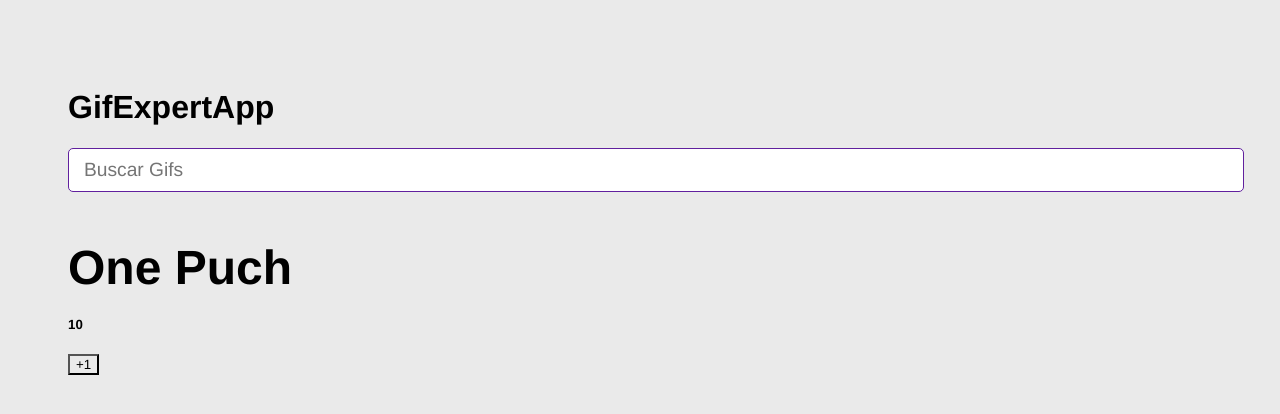
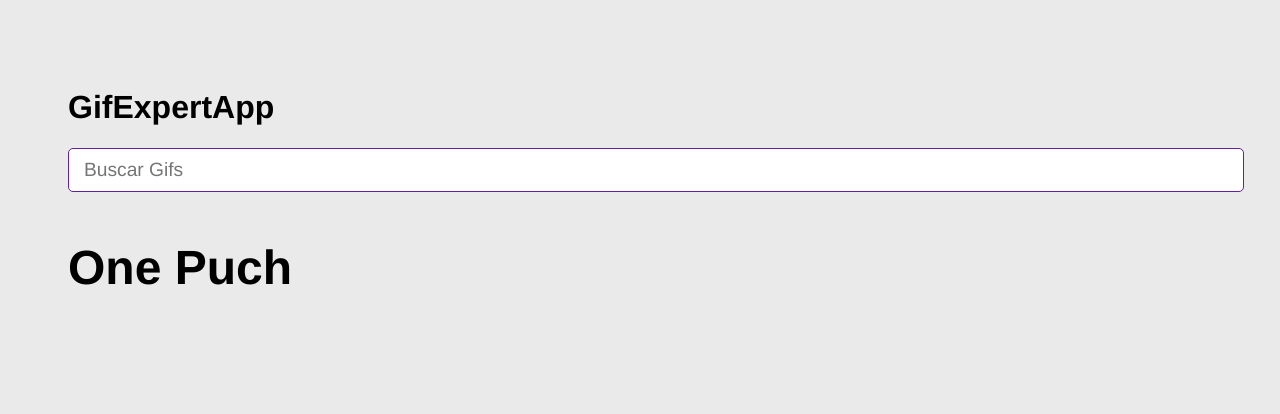
Before and after one commit to farboledafalla/GifExpertApp, a React (Vite) app: page / in a window 1280 px wide. Shown: the top 414 px of the page. Built offline with nearby package versions, Linux system fonts and the light colour scheme; no server answers.

Commit message:
Se hace prueba rapida de salida a produccion y se limpia el codigo del componente GifGrid

```diff
--- a/src/components/GifGrid.jsx
+++ b/src/components/GifGrid.jsx
@@ -1,9 +1,7 @@
-import { useState, useEffect } from 'react';
+import { useEffect } from 'react';
 import { getGifs } from '../helpers/getGifs';
 
 export const GifGrid = ({ category }) => {
-   const [counter, setCounter] = useState(10);
-
    useEffect(() => {
       getGifs(category);
    }, []);
@@ -11,8 +9,6 @@
    return (
       <>
          <h3>{category}</h3>
-         <h5>{counter}</h5>
-         <button onClick={() => setCounter(counter + 1)}>+1</button>
       </>
    );
 };
--- a/src/helpers/getGifs.js
+++ b/src/helpers/getGifs.js
@@ -9,6 +9,5 @@
       url: img.images.downsized_medium.url,
    }));
 
-   console.log(gifs);
    return gifs;
 };
```
